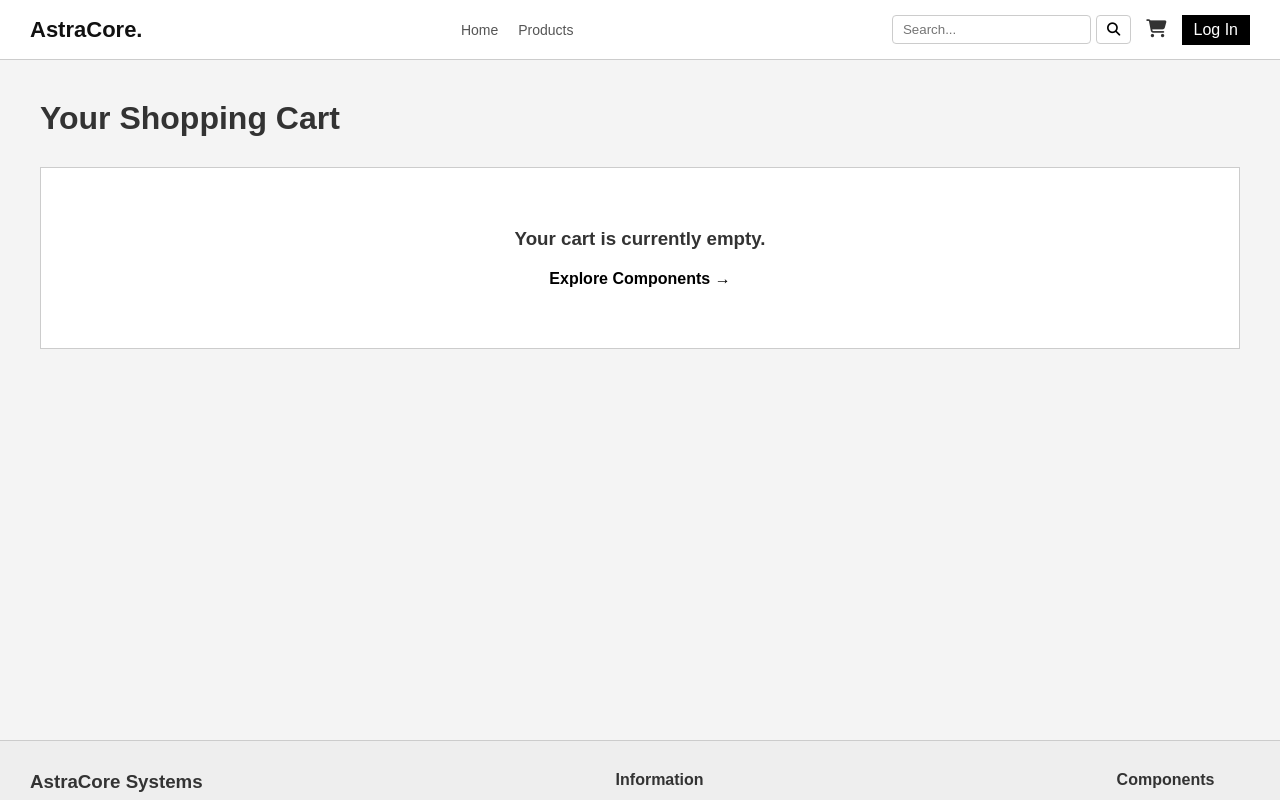
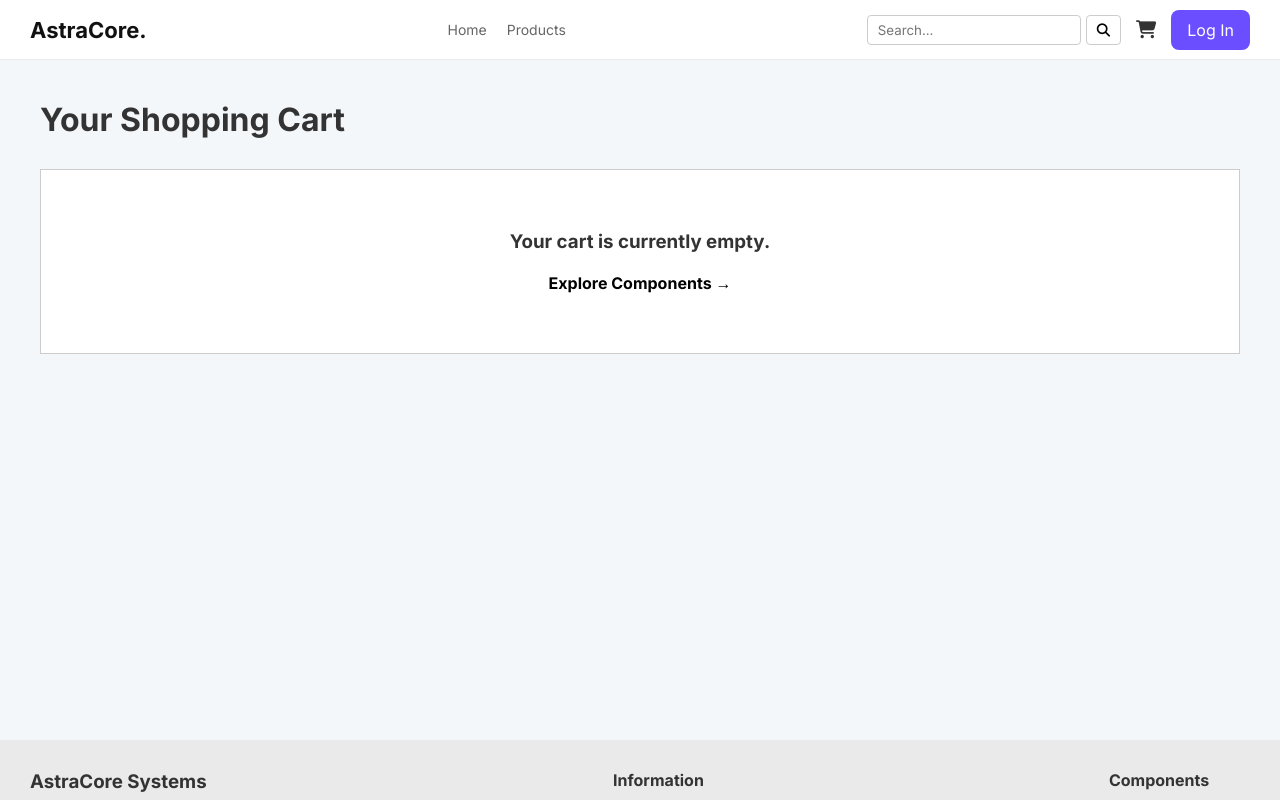
Before and after one commit to karantrivedi575/AstraCore, a React app in the folder frontend/: page /cart in a window 1280 px wide. Shown: the top 800 px of the page. Built offline with nearby package versions, Linux system fonts and the light colour scheme; the HTML template or start-up script is replaced by a standard one.

Commit message:
style: establish design system tokens, typography, and base button states

```diff
--- a/frontend/src/index.css
+++ b/frontend/src/index.css
@@ -1,19 +1,30 @@
+@import url('https://cdnjs.cloudflare.com/ajax/libs/font-awesome/6.5.1/css/all.min.css');
+@import url('https://fonts.googleapis.com/css2?family=Inter:wght@400;500;600;700;800&display=swap');
 
-@import url('https://cdnjs.cloudflare.com/ajax/libs/font-awesome/6.5.1/css/all.min.css');
-
+:root {
+  --primary: #6b4eff;
+  --primary-hover: #5a3ee0;
+  --secondary: #1a1a2e;
+  --bg-light: #f4f7fa;
+  --bg-white: #ffffff;
+  --text-main: #333333;
+  --text-muted: #666666;
+  --border-color: #eaeaea;
+  --radius-sm: 8px;
+  --font-main: 'Inter', sans-serif;
+}
 
 * {
   margin: 0;
   padding: 0;
   box-sizing: border-box;
-  font-family: Arial, Helvetica, sans-serif;
+  font-family: var(--font-main);
 }
 
 body {
-  background: #f4f4f4;
-  color: #333;
+  background: var(--bg-light);
+  color: var(--text-main);
 }
-
 
 .navbar {
   height: 60px;
@@ -21,8 +32,8 @@ body {
   align-items: center;
   justify-content: space-between;
   padding: 0 30px;
-  background: #ffffff;
-  border-bottom: 1px solid #ccc;
+  background: var(--bg-white);
+  border-bottom: 1px solid var(--border-color);
 }
 
 .nav-links {
@@ -32,12 +43,12 @@ body {
 
 .nav-links a {
   text-decoration: none;
-  color: #555;
+  color: var(--text-muted);
   font-size: 14px;
 }
 
 .nav-links a:hover {
-  color: #000;
+  color: var(--primary);
   text-decoration: underline;
 }
 
@@ -47,20 +58,28 @@ body {
   gap: 15px;
 }
 
-.login-btn {
-  padding: 6px 12px;
-  background: #000;
-  color: #fff;
+.login-btn, .btn-buy-now, .btn-add-cart, .checkout-btn, .send-btn {
+  padding: 10px 16px;
+  background: var(--primary);
+  color: var(--bg-white);
   border: none;
+  border-radius: var(--radius-sm);
   cursor: pointer;
+  transition: background 0.3s ease;
+  text-decoration: none;
+  text-align: center;
+}
+
+.login-btn:hover, .btn-buy-now:hover, .btn-add-cart:hover, .checkout-btn:hover, .send-btn:hover {
+  background: var(--primary-hover);
 }
 
 
 .hero {
   display: flex;
   padding: 40px;
-  background: #fff;
-  border-bottom: 1px solid #ddd;
+  background: var(--bg-white);
+  border-bottom: 1px solid var(--border-color);
 }
 
 .hero-left h1 {
@@ -69,13 +88,17 @@ body {
 }
 
 .hero-left p {
-  color: #666;
+  color: var(--text-muted);
   margin-bottom: 20px;
 }
 
 .hero-buttons button {
-  padding: 8px 16px;
+  padding: 10px 16px;
   margin-right: 10px;
+  background: var(--bg-white);
+  border: 1px solid var(--primary);
+  color: var(--primary);
+  border-radius: var(--radius-sm);
   cursor: pointer;
 }
 
@@ -83,10 +106,9 @@ body {
   max-width: 300px;
 }
 
-
 .components {
   padding: 40px;
-  background: #fff;
+  background: var(--bg-white);
 }
 
 .components-track {
@@ -97,9 +119,10 @@ body {
 
 .component-card {
   width: 150px;
-  border: 1px solid #ccc;
+  border: 1px solid var(--border-color);
   padding: 10px;
   text-align: center;
+  border-radius: var(--radius-sm);
 }
 
 .component-card img {
@@ -107,7 +130,6 @@ body {
   height: 100px;
   object-fit: contain;
 }
-
 
 .products-page {
   padding: 40px;
@@ -120,9 +142,10 @@ body {
 
 .products-sidebar {
   width: 200px;
-  background: #fff;
+  background: var(--bg-white);
   padding: 15px;
-  border: 1px solid #ccc;
+  border: 1px solid var(--border-color);
+  border-radius: var(--radius-sm);
 }
 
 .products-grid {
@@ -133,10 +156,11 @@ body {
 }
 
 .product-card {
-  background: #fff;
-  border: 1px solid #ccc;
+  background: var(--bg-white);
+  border: 1px solid var(--border-color);
   padding: 15px;
   text-align: center;
+  border-radius: var(--radius-sm);
 }
 
 .product-image img {
@@ -150,16 +174,6 @@ body {
   margin: 10px 0;
 }
 
-.buy-now-btn {
-  display: block;
-  background: #000;
-  color: #fff;
-  text-decoration: none;
-  padding: 5px;
-  margin-top: 10px;
-}
-
-
 .product-details-container {
   padding: 40px;
 }
@@ -167,9 +181,10 @@ body {
 .product-details-wrapper {
   display: flex;
   gap: 30px;
-  background: #fff;
+  background: var(--bg-white);
   padding: 20px;
-  border: 1px solid #ccc;
+  border: 1px solid var(--border-color);
+  border-radius: var(--radius-sm);
 }
 
 .main-image-container img {
@@ -180,17 +195,6 @@ body {
   font-size: 20px;
   font-weight: bold;
 }
-
-.btn-buy-now, .btn-add-cart {
-  background: #000;
-  color: #fff;
-  border: none;
-  padding: 10px 15px;
-  cursor: pointer;
-  margin-top: 10px;
-  margin-right: 10px;
-}
-
 
 .cart-container {
   display: flex;
@@ -204,9 +208,10 @@ body {
 
 .cart-summary {
   flex: 1;
-  background: #fff;
+  background: var(--bg-white);
   padding: 20px;
-  border: 1px solid #ccc;
+  border: 1px solid var(--border-color);
+  border-radius: var(--radius-sm);
 }
 
 .cart-item {
@@ -214,7 +219,7 @@ body {
   align-items: center;
   gap: 15px;
   padding: 15px 0;
-  border-bottom: 1px solid #eee;
+  border-bottom: 1px solid var(--border-color);
 }
 
 .cart-item img {
@@ -222,17 +227,6 @@ body {
   height: 80px;
   object-fit: cover;
 }
-
-.checkout-btn {
-  display: block;
-  background: #000;
-  color: #fff;
-  padding: 10px;
-  text-align: center;
-  text-decoration: none;
-  margin-top: 15px;
-}
-
 
 .builder-container {
   display: flex;
@@ -246,22 +240,23 @@ body {
 
 .component-select {
   width: 100%;
-  padding: 8px;
-  border: 1px solid #ccc;
+  padding: 10px;
+  border: 1px solid var(--border-color);
+  border-radius: var(--radius-sm);
   margin-bottom: 10px;
 }
 
 .builder-summary {
   flex: 1;
-  border: 1px solid #ccc;
+  border: 1px solid var(--border-color);
   padding: 20px;
-  background: #fff;
+  background: var(--bg-white);
+  border-radius: var(--radius-sm);
 }
 
-
 .trending-wrapper {
-  background: #222;
-  color: #fff;
+  background: var(--secondary);
+  color: var(--bg-white);
   padding: 40px;
 }
 
@@ -276,27 +271,17 @@ body {
   font-weight: bold;
 }
 
-
 .auth-input, .form-row input, #subject, #message {
   width: 100%;
-  padding: 8px;
-  border: 1px solid #ccc;
+  padding: 10px;
+  border: 1px solid var(--border-color);
+  border-radius: var(--radius-sm);
   margin-bottom: 10px;
 }
 
-.send-btn {
-  background: #000;
-  color: #fff;
-  padding: 10px;
-  border: none;
-  cursor: pointer;
-}
-
-
 .footer {
-  background: #eee;
+  background: var(--border-color);
   padding: 30px;
-  border-top: 1px solid #ccc;
   margin-top: 40px;
 }
 
@@ -307,7 +292,7 @@ body {
 
 .footer-links a {
   display: block;
-  color: #555;
+  color: var(--text-muted);
   text-decoration: none;
   margin-bottom: 5px;
 }
```
